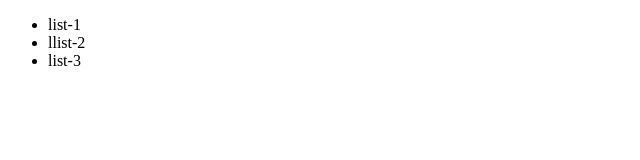
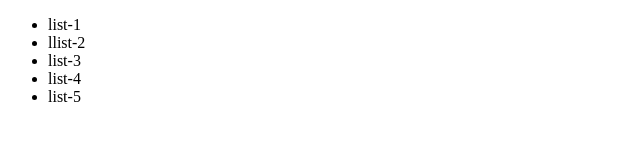
Before and after one commit to hee-bin/front_st01, a plain HTML site: page hello.html in a window 1280 px wide. Shown: the full height of the page, 0-640 px from the left. Drawn offline with Linux system fonts and the light colour scheme.

Commit message:
Update hello.html

```diff
--- a/hello.html
+++ b/hello.html
@@ -15,6 +15,8 @@
                 <li>list-1</li>
                 <li>llist-2</li>
                 <li>list-3</li>
+                <li>list-4</li>
+                <li>list-5</li>
             </ul>
 
         </nav>
```
